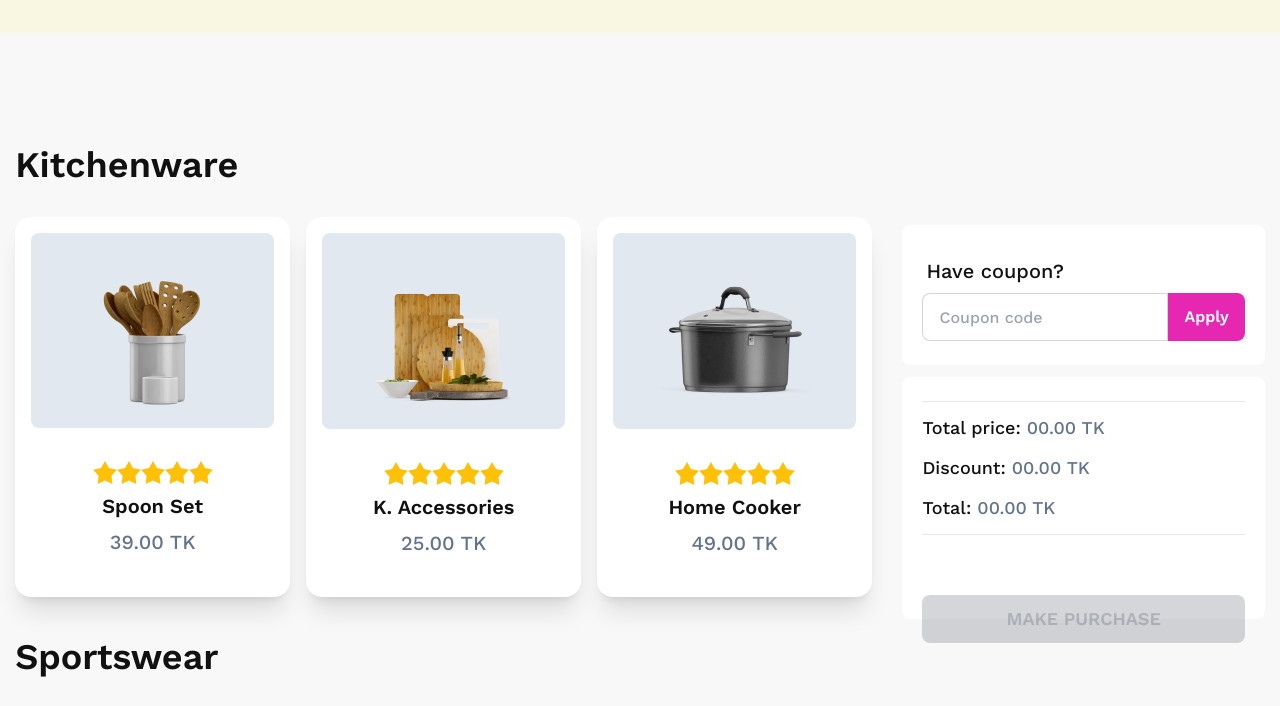
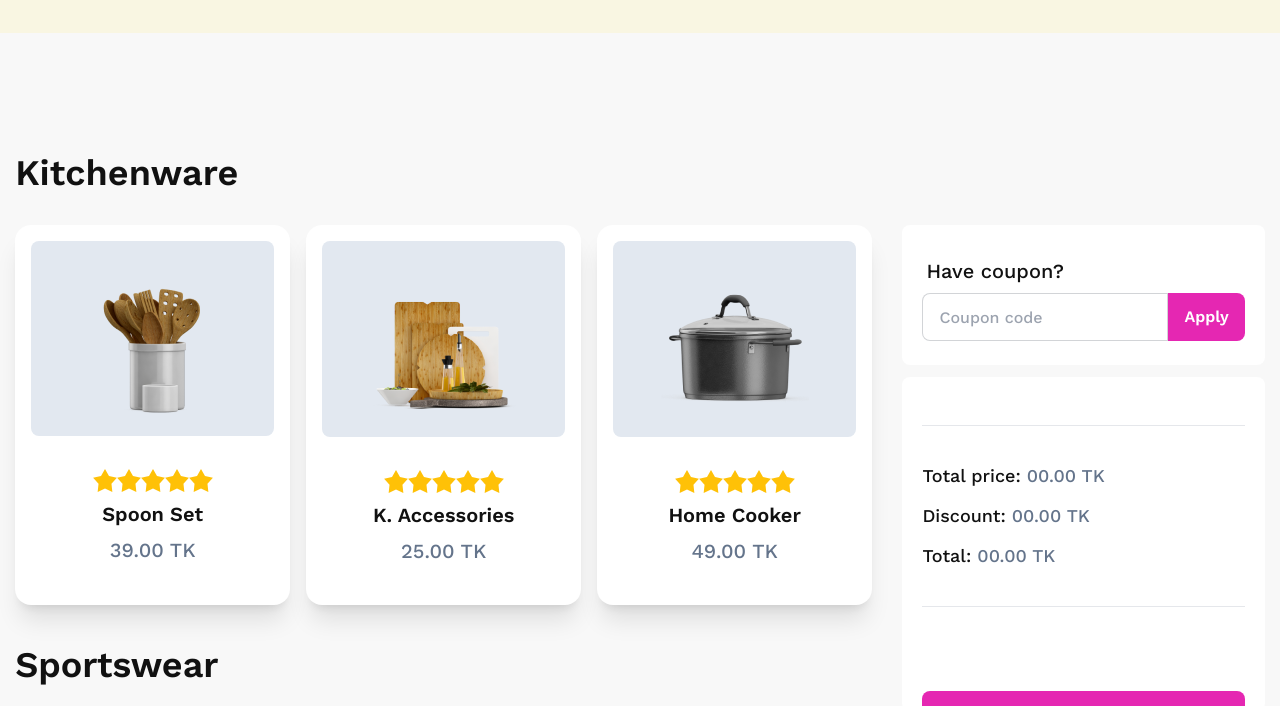
Before and after one commit to MonikaChakraborty/Summer-Sale, a website: page index.html in a window 1280 px wide. Shown: the part 675-1381 px from the top of the page. Drawn offline with nearby package versions, Linux system fonts and the light colour scheme.

Commit message:
updated again

```diff
--- a/index.html
+++ b/index.html
@@ -50,14 +50,12 @@
       <!-- main container -->
       <div class="flex flex-col lg:flex-row">
 
-        <div class="max-w-screen-xl mx-auto my-28">
+        <div class="max-w-screen-xl mx-auto mt-12 mb-12 md:mt-16 md:mb-16 lg:mt-20 lg:mb-20">
           <!-- <section class="my-28"> -->
-
-
 
             <!-- kitchenware section -->
 
-            <h3 class="text-4xl text-[#111] font-semibold mb-8">Kitchenware</h3>
+            <h3 class="text-4xl text-[#111] font-semibold mb-8 mt-10">Kitchenware</h3>
 
             <div class="grid grid-cols-1 md:grid-cols-2 lg:grid-cols-3 gap-4">
                 <!-- card 1 -->
@@ -202,7 +200,7 @@
 
          <!-- coupon and cart section -->
 
-        <div class="max-w-screen-xl mx-auto my-48">
+        <div class="max-w-screen-xl mx-auto my-18 lg:my-48">
 
           <!-- coupon container -->
           <div class="rounded-lg bg-white px-5 py-6 mb-3">
@@ -220,24 +218,27 @@
           </div>
 
         <!-- cart container -->
-        <div class="bg-white rounded-lg px-5 py-6 ">
+        <div class="bg-white rounded-lg px-5 py-6 lg:mb-10">
           <div id="selected-items" class="items-entry">
 
           </div>
 
+          <br>
           <hr>
-
+          <br>
           <div class="mt-3 space-y-3">
             <h6 class="text-lg font-medium text-[#111]">Total price: <span class="text-slate-500"><span id="total">00.00</span> TK</span></h6>
             <h6 class="text-lg font-medium text-[#111]">Discount: <span class="text-slate-500"><span id="discountPrice">00.00</span> TK</span></h6>
             <h6 class="text-lg font-medium text-[#111]">Total: <span class="text-slate-500"><span id="discountTotal">00.00</span> TK</span></h6>
 
+            <br>
             <hr>
+            <br>
             <div class="relative -bottom-12">
               <!-- <button class="">Make Purchase</button> -->
 
               <!-- Open the modal using ID.showModal() method -->
-              <button id="purchaseButton" class="btn text-white bg-[#E527B2] w-full rounded-lg py-2 text-lg font-semibold purchase-button" onclick="congoModal.showModal()">Make Purchase</button>
+              <button id="purchaseButton" class=" text-white bg-[#E527B2] w-full rounded-lg py-2 text-lg font-semibold purchase-button" onclick="congoModal.showModal()">Make Purchase</button>
               <dialog id="congoModal" class="modal text-center">
                 <form method="dialog" class="modal-box flex flex-col justify-center items-center">
                   <img class="my-16" src="./images/congo.png" alt="">
@@ -246,7 +247,7 @@
                   <p class="py-4 px-4 text-slate-500 text-lg">You purchased the product</p>
                   <div class="modal-action">
                     <!-- if there is a button in form, it will close the modal -->
-                    <button  class="btn bg-[#E527B2] text-white" onclick="closeModal()">Go Home</button>
+                    <button  class="btn bg-[#E527B2] text-lg font-semibold text-white" onclick="closeModal()">Go Home</button>
                   </div>
                 </form>
               </dialog>
```
